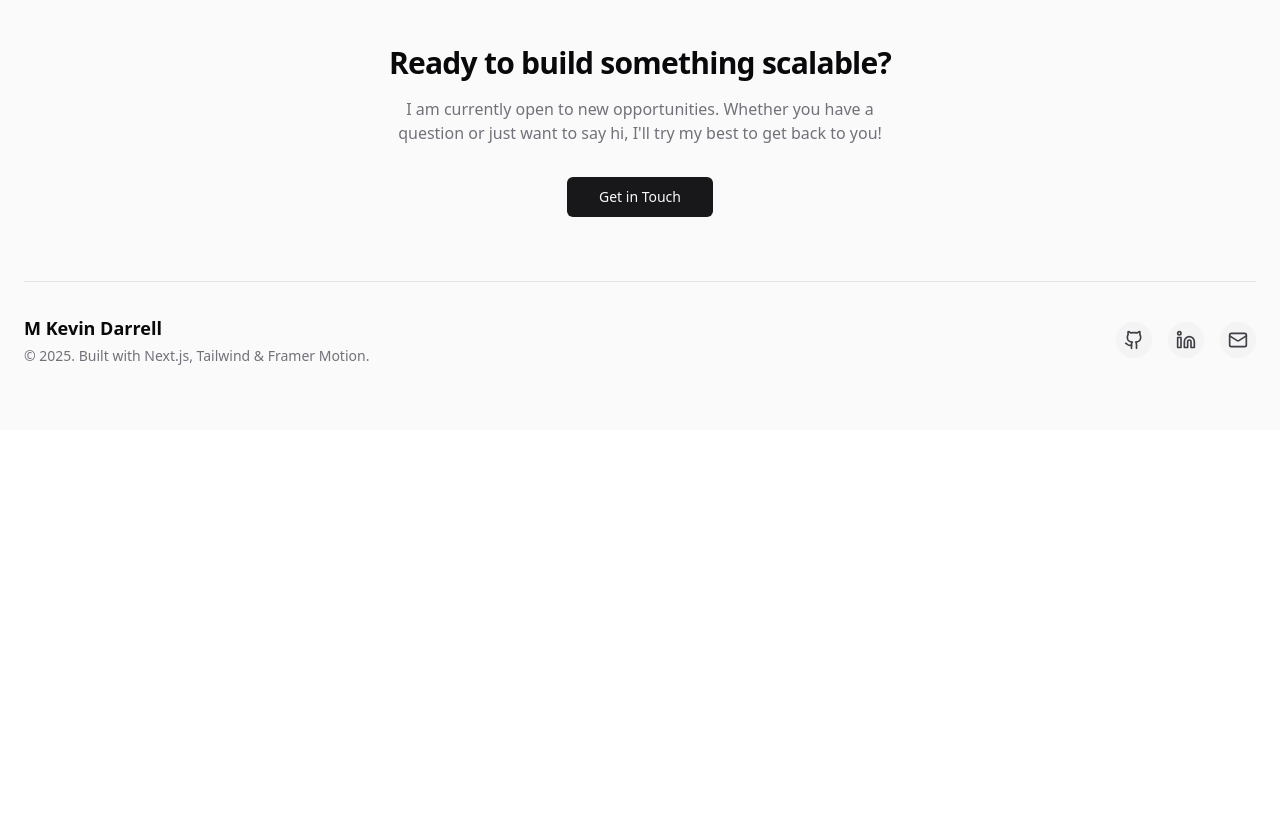
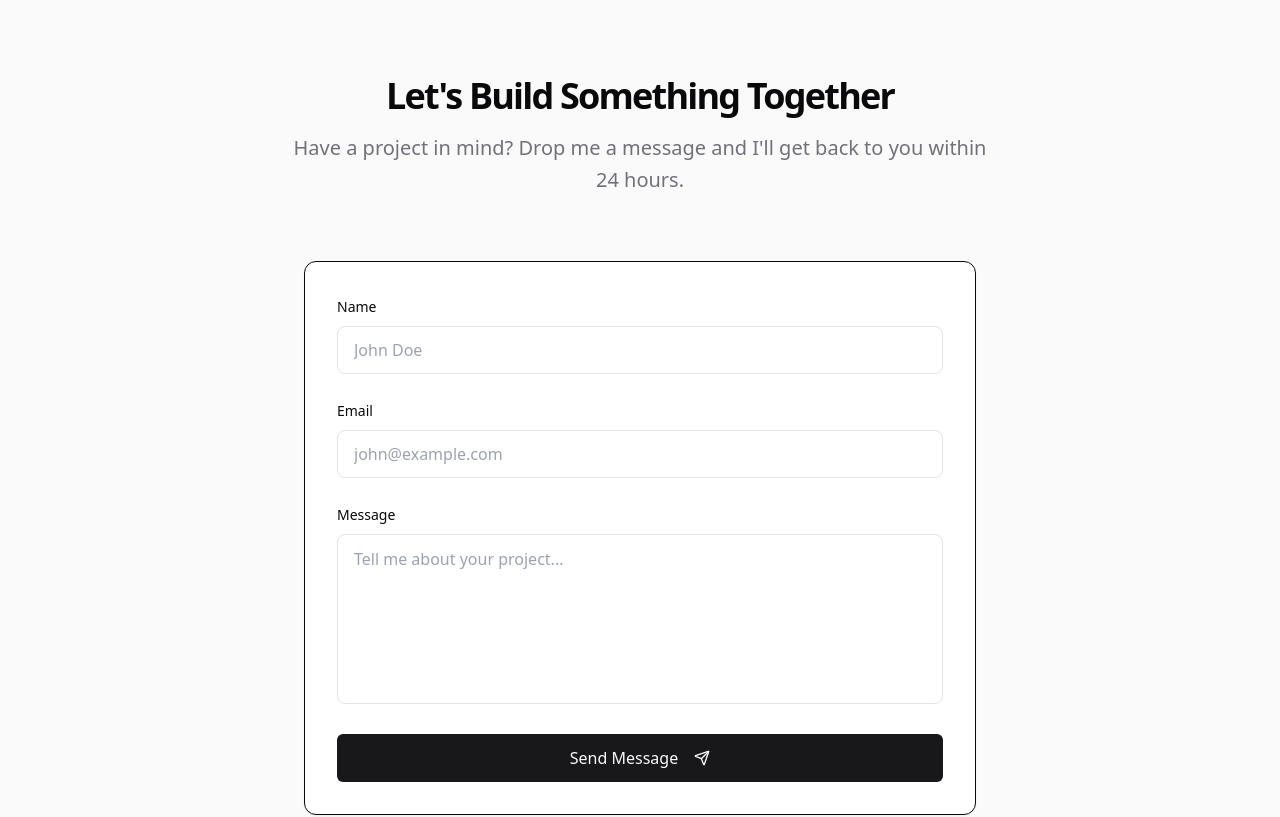
Before and after one commit to KevinDarrell/portfolio, a Next.js app: page / in a window 1280 px wide. Shown: the part 5600-6417 px from the top of the page. Before the commit the page ends 6030 px from the top, so only its background shows below. Built offline with nearby package versions, Linux system fonts and the light colour scheme.

Commit message:
feat(contact): add contact form with server action email sending

```diff
--- /dev/null
+++ b/src/actions/send-email.ts
@@ -0,0 +1,76 @@
+"use server";
+
+import { z } from "zod";
+import { Resend } from "resend";
+
+const contactSchema = z.object({
+    name: z.string().min(2, "Name must be atleast 2 character"),
+    email: z.string().email("Invalid email address"),
+    message: z.string().min(10, "Message must be at least 10 characters"),
+});
+
+type ContactFormState = {
+    success?: boolean;
+    error?: string;
+    errors?: {
+        name?: string[];
+        email?: string[];
+        message?: string[];
+  };
+};
+
+export async function sendContactEmail(
+  prevState: ContactFormState,
+  formData: FormData
+): Promise<ContactFormState> {
+    const validatedFields = contactSchema.safeParse({
+
+        name: formData.get("name"),
+        email: formData.get("email"),
+        message: formData.get("message"),
+  });
+
+  if (!validatedFields.success) {
+        return {
+            errors: validatedFields.error.flatten().fieldErrors,
+            error: "Validation failed. Please check your inputs.",
+    };
+  }
+
+  const { name, email, message } = validatedFields.data;
+
+  try {
+    const response = await fetch("https://api.resend.com/emails", {
+      method: "POST",
+      headers: {
+        "Content-Type": "application/json",
+        Authorization: `Bearer ${process.env.RESEND_API_KEY}`,
+      },
+      body: JSON.stringify({
+        from: "Portfolio Contact <onboarding@resend.dev>", // Replace with verified domain
+        to: "mkevindarrell1207@gmail.com",
+        subject: `Portfolio Contact from ${name}`,
+        html: `
+          <h2>New Contact Form Submission</h2>
+          <p><strong>Name:</strong> ${name}</p>
+          <p><strong>Email:</strong> ${email}</p>
+          <p><strong>Message:</strong></p>
+          <p>${message}</p>
+        `,
+      }),
+    });
+
+    if (!response.ok) {
+      throw new Error("Failed to send email");
+    }
+
+    return {
+      success: true,
+    };
+  } catch (error) {
+    console.error("Email send error:", error);
+    return {
+      error: "Failed to send message. Please try again later.",
+    };
+  }
+}
--- a/src/app/page.tsx
+++ b/src/app/page.tsx
@@ -4,6 +4,7 @@ import { Experience } from "@/components/sections/experience";
 import { Hero } from "@/components/sections/hero";
 import { SelectedWork } from "@/components/sections/selected-work";
 import { Skills } from "@/components/sections/skills";
+import { Contact } from "@/components/sections/contact";
 
 export default function Home() {
   return (
@@ -16,7 +17,7 @@ export default function Home() {
       <Skills />
       <Experience />
       </div>
-
+      <Contact />
       <Footer />
     </main>
   );
--- a/src/components/layout/footer.tsx
+++ b/src/components/layout/footer.tsx
@@ -1,57 +1,50 @@
 import Link from "next/link";
-import { Button } from "@/components/ui/button";
 import { Github, Linkedin, Mail } from "lucide-react";
 
 export function Footer() {
   return (
     <footer className="bg-zinc-50 dark:bg-zinc-950 border-t border-zinc-200 dark:border-zinc-800">
-      <div className="container px-4 md:px-6 py-16">
+      <div className="container px-4 md:px-6 py-8">
 
-        <div className="flex flex-col items-center text-center space-y-4 mb-16">
-          <h2 className="text-2xl md:text-3xl font-bold tracking-tight">
-            Ready to build something scalable?
-          </h2>
-          <p className="text-zinc-500 dark:text-zinc-400 max-w-[500px]">
-            I am currently open to new opportunities. Whether you have a question or just want to say hi, I'll try my best to get back to you!
-          </p>
-          <a href="mailto:mkevindarrell1207@gmail.com">
-            <Button size="lg" className="mt-4 px-8">
-              Get in Touch
-            </Button>
-          </a>
-        </div>
+        <div className="flex flex-col md:flex-row justify-between items-center gap-6">
 
 
-        <div className="flex flex-col md:flex-row justify-between items-center gap-6 border-t border-zinc-200 dark:border-zinc-800 pt-8">
           <div className="flex flex-col items-center md:items-start gap-1">
             <span className="font-bold text-lg">M Kevin Darrell</span>
             <span className="text-sm text-zinc-500">
-              © 2025. Built with Next.js, Tailwind & Framer Motion.
+              © {new Date().getFullYear()}. Built with Next.js, Tailwind & Framer Motion.
             </span>
           </div>
+
 
           <div className="flex items-center gap-4">
             <Link
               href="https://github.com/KevinDarrell"
               target="_blank"
               className="p-2 rounded-full bg-zinc-100 hover:bg-zinc-200 dark:bg-zinc-800 dark:hover:bg-zinc-700 transition-colors"
+              aria-label="GitHub"
             >
               <Github className="w-5 h-5 text-zinc-700 dark:text-zinc-300" />
             </Link>
+
             <Link
               href="https://www.linkedin.com/in/kevin-darrell/"
               target="_blank"
               className="p-2 rounded-full bg-zinc-100 hover:bg-zinc-200 dark:bg-zinc-800 dark:hover:bg-zinc-700 transition-colors"
+              aria-label="LinkedIn"
             >
               <Linkedin className="w-5 h-5 text-zinc-700 dark:text-zinc-300" />
             </Link>
+
             <a
               href="mailto:mkevindarrell1207@gmail.com"
               className="p-2 rounded-full bg-zinc-100 hover:bg-zinc-200 dark:bg-zinc-800 dark:hover:bg-zinc-700 transition-colors"
+              aria-label="Email"
             >
               <Mail className="w-5 h-5 text-zinc-700 dark:text-zinc-300" />
             </a>
           </div>
+
         </div>
       </div>
     </footer>
--- /dev/null
+++ b/src/components/sections/contact.tsx
@@ -0,0 +1,169 @@
+"use client";
+
+
+import { useActionState } from "react";
+import { useFormStatus } from "react-dom";
+import { sendContactEmail } from "@/actions/send-email";
+import { Button } from "@/components/ui/button";
+import { Card } from "@/components/ui/card";
+import { Send, CheckCircle2, AlertCircle } from "lucide-react";
+import { motion } from "framer-motion";
+import { useScrollReveal, fadeInUpVariants } from "@/hooks/use-scroll-reveal";
+
+function SubmitButton() {
+  const { pending } = useFormStatus();
+
+  return (
+    <Button
+      type="submit"
+      disabled={pending}
+      className="w-full h-12 text-base font-medium"
+    >
+      {pending ? (
+        <>
+          <motion.div
+            animate={{ rotate: 360 }}
+            transition={{ duration: 1, repeat: Infinity, ease: "linear" }}
+            className="w-4 h-4 border-2 border-white border-t-transparent rounded-full mr-2"
+          />
+          Sending...
+        </>
+      ) : (
+        <>
+          Send Message
+          <Send className="ml-2 h-4 w-4" />
+        </>
+      )}
+    </Button>
+  );
+}
+
+export function Contact() {
+  const { ref, controls } = useScrollReveal();
+
+
+  const [state, formAction] = useActionState(sendContactEmail, {});
+
+  return (
+    <section id="contact" className="py-24 bg-zinc-50 dark:bg-zinc-950/50">
+      <div className="container px-4 md:px-6">
+        <motion.div
+          ref={ref}
+          initial="hidden"
+          animate={controls}
+          variants={fadeInUpVariants}
+          className="flex flex-col items-center justify-center space-y-4 text-center mb-16"
+        >
+          <h2 className="text-3xl font-bold tracking-tighter md:text-4xl">
+            Let's Build Something Together
+          </h2>
+          <p className="max-w-[700px] text-zinc-500 md:text-xl/relaxed dark:text-zinc-400">
+            Have a project in mind? Drop me a message and I'll get back to you within 24 hours.
+          </p>
+        </motion.div>
+
+        <motion.div
+          initial={{ opacity: 0, y: 30 }}
+          animate={controls}
+          variants={fadeInUpVariants}
+          className="max-w-2xl mx-auto"
+        >
+          <Card className="p-8">
+            <form action={formAction} className="space-y-6">
+
+
+              {state.success && (
+                <motion.div
+                  initial={{ opacity: 0, scale: 0.95 }}
+                  animate={{ opacity: 1, scale: 1 }}
+                  className="flex items-center gap-3 p-4 bg-green-50 dark:bg-green-950/30 border border-green-200 dark:border-green-800 rounded-lg"
+                >
+                  <CheckCircle2 className="h-5 w-5 text-green-600 dark:text-green-400 shrink-0" />
+                  <p className="text-sm font-medium text-green-900 dark:text-green-100">
+                    Message sent successfully! I'll get back to you soon.
+                  </p>
+                </motion.div>
+              )}
+
+
+              {state.error && (
+                <motion.div
+                  initial={{ opacity: 0, scale: 0.95 }}
+                  animate={{ opacity: 1, scale: 1 }}
+                  className="flex items-center gap-3 p-4 bg-red-50 dark:bg-red-950/30 border border-red-200 dark:border-red-800 rounded-lg"
+                >
+                  <AlertCircle className="h-5 w-5 text-red-600 dark:text-red-400 shrink-0" />
+                  <p className="text-sm font-medium text-red-900 dark:text-red-100">
+                    {state.error}
+                  </p>
+                </motion.div>
+              )}
+
+
+              <div className="space-y-2">
+                <label htmlFor="name" className="text-sm font-medium">
+                  Name
+                </label>
+                <input
+                  id="name"
+                  name="name"
+                  type="text"
+                  placeholder="John Doe"
+                  className="w-full h-12 px-4 rounded-lg border border-zinc-200 dark:border-zinc-800 bg-white dark:bg-zinc-950 focus:outline-none focus:ring-2 focus:ring-blue-500 transition-all"
+                  aria-describedby={state.errors?.name ? "name-error" : undefined}
+                />
+                {state.errors?.name && (
+                  <p id="name-error" className="text-sm text-red-600 dark:text-red-400">
+                    {state.errors.name[0]}
+                  </p>
+                )}
+              </div>
+
+
+              <div className="space-y-2">
+                <label htmlFor="email" className="text-sm font-medium">
+                  Email
+                </label>
+                <input
+                  id="email"
+                  name="email"
+                  type="email"
+                  placeholder="john@example.com"
+                  className="w-full h-12 px-4 rounded-lg border border-zinc-200 dark:border-zinc-800 bg-white dark:bg-zinc-950 focus:outline-none focus:ring-2 focus:ring-blue-500 transition-all"
+                  aria-describedby={state.errors?.email ? "email-error" : undefined}
+                />
+                {state.errors?.email && (
+                  <p id="email-error" className="text-sm text-red-600 dark:text-red-400">
+                    {state.errors.email[0]}
+                  </p>
+                )}
+              </div>
+
+
+              <div className="space-y-2">
+                <label htmlFor="message" className="text-sm font-medium">
+                  Message
+                </label>
+                <textarea
+                  id="message"
+                  name="message"
+                  rows={6}
+                  placeholder="Tell me about your project..."
+                  className="w-full px-4 py-3 rounded-lg border border-zinc-200 dark:border-zinc-800 bg-white dark:bg-zinc-950 focus:outline-none focus:ring-2 focus:ring-blue-500 transition-all resize-none"
+                  aria-describedby={state.errors?.message ? "message-error" : undefined}
+                />
+                {state.errors?.message && (
+                  <p id="message-error" className="text-sm text-red-600 dark:text-red-400">
+                    {state.errors.message[0]}
+                  </p>
+                )}
+              </div>
+
+              <SubmitButton />
+            </form>
+          </Card>
+        </motion.div>
+      </div>
+    </section>
+  );
+}
```
